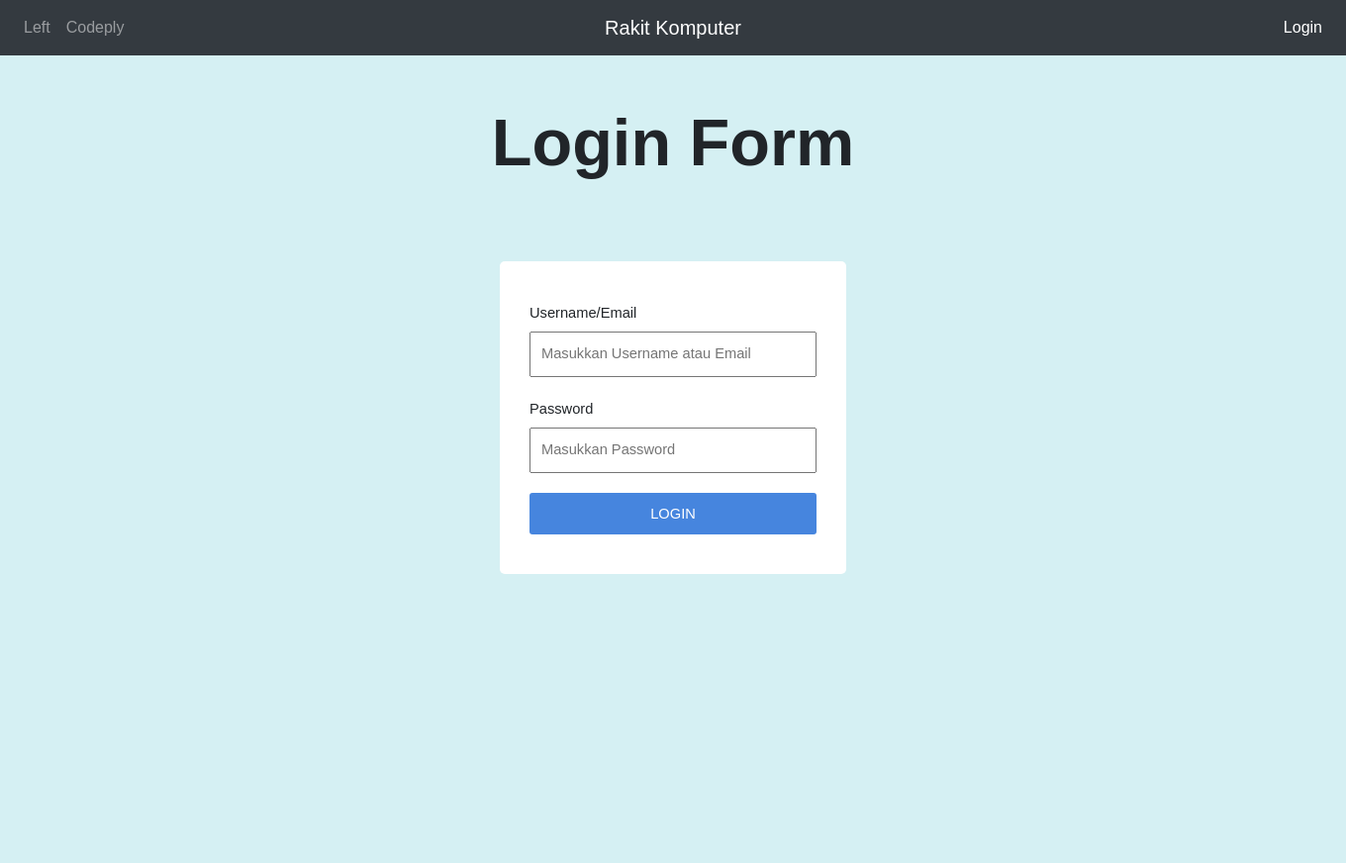
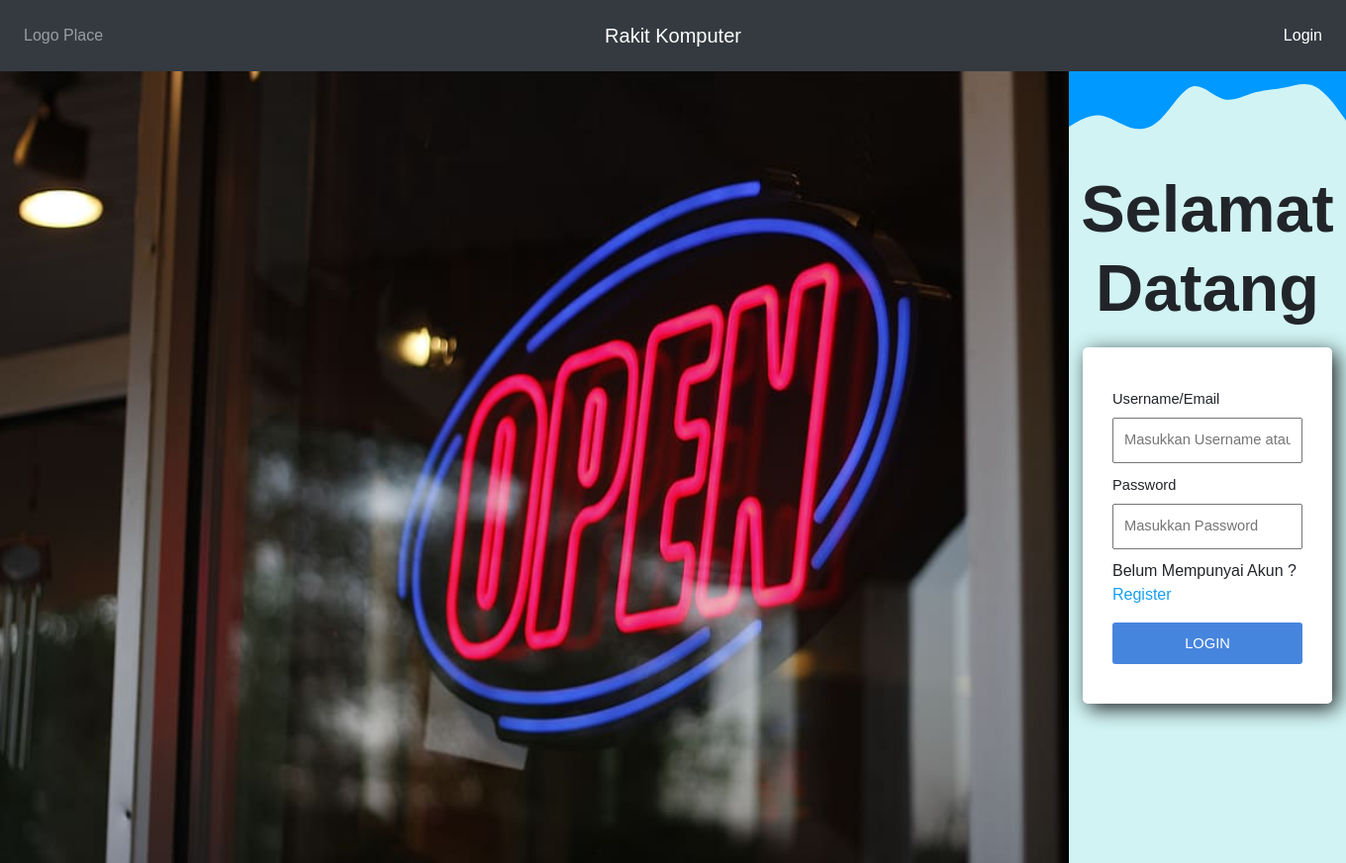
Before and after one commit to RaihanHeggi/RakitKomputer, a CodeIgniter app: page /RakitKomputer/index.php/login in a window 1360 px wide. Shown: the whole page at 99% size. Before the commit the page ends 580 px from the top, so only its background shows below. Run offline with CodeIgniter, Linux system fonts and the light colour scheme.

Commit message:
Login Page Update

```diff
--- a/application/views/login/ViewLogin.php
+++ b/application/views/login/ViewLogin.php
@@ -7,14 +7,11 @@
     <link rel="stylesheet" type="text/css" href="<?php echo $this->config->item('base_url');?>/assets/css/style.css">
 </head>
 <body class="bodyLogin">
-    <nav class="navbar navbar-expand-md navbar-dark bg-dark">
+    <nav class="navbar navbar-expand-md navbar-dark bg-dark pt-3 pb-3 ">
         <div class="navbar-collapse collapse w-100 order-1 order-md-0 dual-collapse2">
             <ul class="navbar-nav mr-auto">
                 <li class="nav-item">
-                    <a class="nav-link" href="#">Left</a>
-                </li>
-                <li class="nav-item">
-                    <a class="nav-link" href="//codeply.com">Codeply</a>
+                    <a class="nav-link" href="#">Logo Place</a>
                 </li>
             </ul>
         </div>
@@ -32,8 +29,17 @@
             </ul>
         </div>
     </nav>
-
-    <h1 class="mt-5" id="LoginHeader">Login Form</h1>
+    <div class="grid">
+        <div class="grid-left">
+            <div class = "foto">
+                <img src="<?php echo $this->config->item('base_url'); ?>/assets/img/loginBackground.jpg">
+            </div>
+        </div>
+        <div class="grid-right">
+            <svg xmlns="http://www.w3.org/2000/svg" viewBox="0 0 1440 320">
+            <path fill="#0099ff" fill-opacity="1" d="M0,288L26.7,272C53.3,256,107,224,160,229.3C213.3,235,267,277,320,293.3C373.3,309,427,299,480,245.3C533.3,192,587,96,640,80C693.3,64,747,128,800,144C853.3,160,907,128,960,112C1013.3,96,1067,96,1120,85.3C1173.3,75,1227,53,1280,80C1333.3,107,1387,181,1413,218.7L1440,256L1440,0L1413.3,0C1386.7,0,1333,0,1280,0C1226.7,0,1173,0,1120,0C1066.7,0,1013,0,960,0C906.7,0,853,0,800,0C746.7,0,693,0,640,0C586.7,0,533,0,480,0C426.7,0,373,0,320,0C266.7,0,213,0,160,0C106.7,0,53,0,27,0L0,0Z"></path>
+            </svg>
+            <h1 id="LoginHeader">Selamat</br>Datang</h1>
             <div class="login_card">
                 <form action="" method="post">
                     <label>Username/Email</label>
@@ -42,11 +48,15 @@
                     <label>Password</label>
                     <input type="password" name="password" class="form_login" placeholder="Masukkan Password">
 
+                    <div class="signUp">
+                        <p>Belum Mempunyai Akun ? <span><a href="<?= site_url('a') ?>" style="color: #17A1EF;">Register</a></span></p>
+                    </div>
                     <input type="submit" class="buttonLogin" value="LOGIN">
                 </form>
-
             </div>
-
+        <div>
+    <div>
+    <footer></footer>
 
 </body>
 </html>
--- a/assets/css/style.css
+++ b/assets/css/style.css
@@ -4,7 +4,7 @@ body {
 
 .bodyLogin {
 	font-family: "Poppins", sans-serif;
-	background: #d5f0f3;
+	background: #d1f3f3;
 }
 
 h1 {
@@ -18,11 +18,12 @@ h1 {
 }
 
 .login_card {
-	width: 350px;
+	width: 90%;
 	background: white;
-	margin: 80px auto;
+	margin: 20px auto;
 	padding: 40px 30px;
 	border-radius: 5px;
+	box-shadow: 5px 5px 20px;
 }
 
 label {
@@ -34,7 +35,7 @@ label {
 	width: 100%;
 	padding: 10px;
 	font-size: 11pt;
-	margin-bottom: 20px;
+	margin-bottom: 10px;
 }
 
 .buttonLogin {
@@ -54,6 +55,33 @@ label {
 }
 
 #LoginHeader {
+	margin-top: 30px;
 	font-size: 50pt;
 	font-weight: bold;
 }
+
+.grid {
+	display: grid;
+}
+.grid-left {
+	grid-column-start: 1;
+	grid-column-end: 2;
+}
+.grid-right {
+	grid-column-start: 2;
+	grid-column-end: 3;
+}
+
+img {
+	width: 1080px;
+	height: 800px;
+	box-shadow: 0 0 8px 8px white inset;
+	border-radius: 5x;
+}
+
+footer {
+	background-color: #7e57c2;
+	align-self: end;
+	grid-column: 2;
+	margin-bottom: 1em;
+}
```
Also changed, not shown: assets/img/loginBackground.jpg (added). Lines whose indentation alone changed are shown as unchanged.
